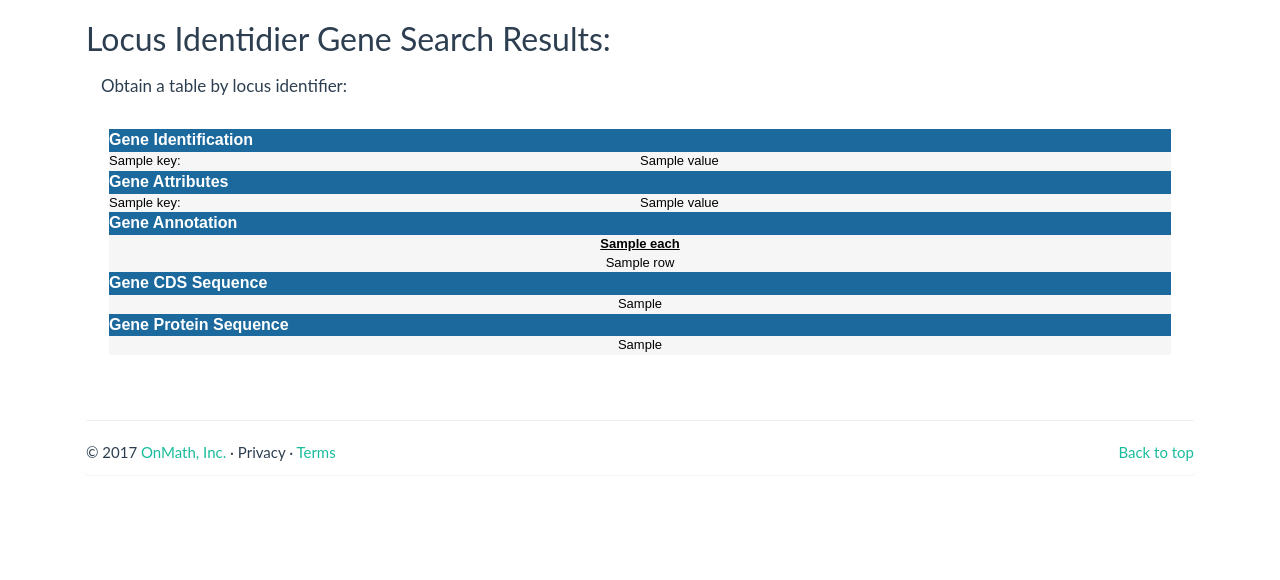
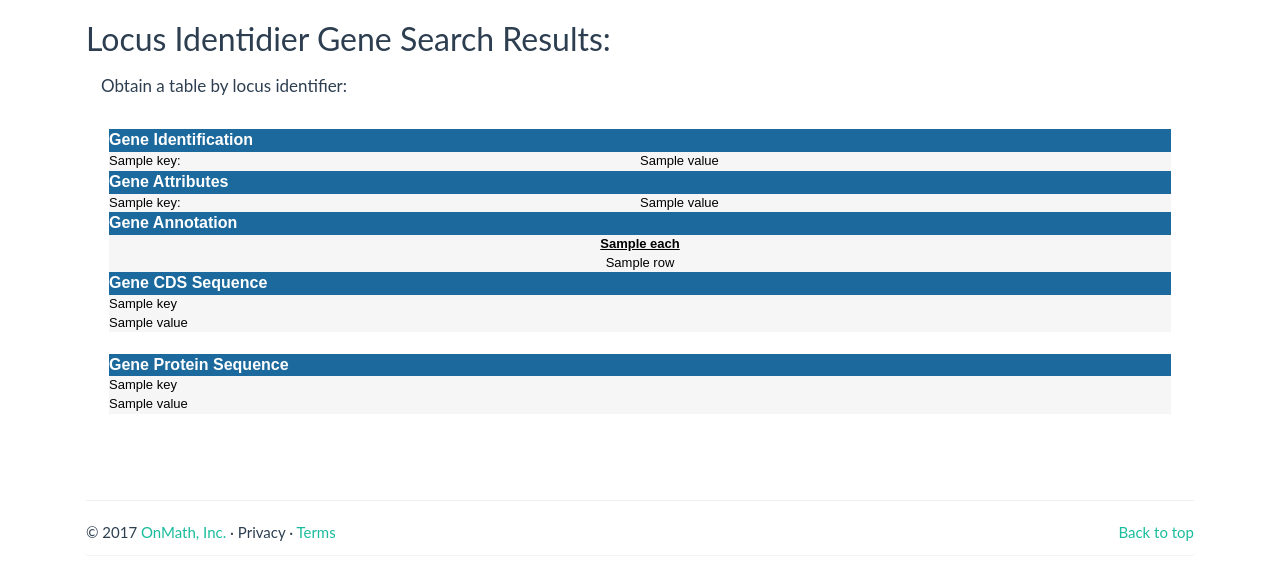
Before and after one commit to Azraero/snp_index, a Flask app: template app/templates/tools/locus_gene_result.html in a window 1280 px wide. Shown: the part 97-677 px from the top of the page. Run offline with Flask 2, Linux system fonts and the light colour scheme; the template is opened without the code that fills it: most values are stand-ins (such as "Sample title", 1, 10 or a date in 2020); some libraries are stand-ins or nearby versions.

Commit message:
add more trans gene in table

```diff
--- a/app/templates/tools/locus_gene_result.html
+++ b/app/templates/tools/locus_gene_result.html
@@ -65,9 +65,23 @@
                             <tr>
                                 <td class="header" colspan="2">Gene CDS Sequence</td>
                             </tr>
+			    {% if locus_result['gene_cds_seq'] == 'NA' %}
+			    <tr>
+				    <td class="centersmall">NA</td>
                             <tr>
-				    <td class="centersmall">{{ locus_result['gene_cds_seq'] }}</td>
-                            </tr>
+		            {%else%}
+			    {% for key,value in locus_result['gene_cds_seq'].items() %}
+			    	<tr>
+				    	<td class="leftsmall">{{ key }}</td>
+                            	</tr>
+				<tr>
+					<td class="leftsmall">{{ value }}</td>
+				</tr>
+				<tr>
+					<td><br/></td>
+				</tr>
+			    {% endfor %}
+			    {% endif %}
                         </tbody>
                     </table>
                     <table width="100%" border="0">
@@ -75,9 +89,23 @@
                             <tr>
                                 <td class="header" colspan="2">Gene Protein Sequence</td>
                             </tr>
+			    {% if locus_result['gene_cds_seq'] == 'NA' %}
                             <tr>
-				    <td class="centersmall">{{ locus_result['gene_pro_seq'] }}</td>
+				    <td class="centersmall">NA</td>
                             </tr>
+			    {% else %}
+			    {% for key,value in locus_result['gene_pro_seq'].items() %}
+			    	<tr>
+					<td class="leftsmall">{{ key }}</td>
+				</tr>
+				<tr>
+					<td class="leftsmall">{{ value }}</td>
+				</tr>
+				<tr>
+					<td><br/></td>
+				</tr>
+			    {% endfor %}
+			    {% endif %}
                         </tbody>
                     </table>
                 </td>
```
